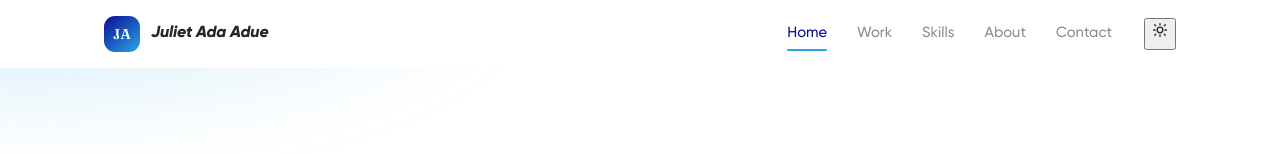
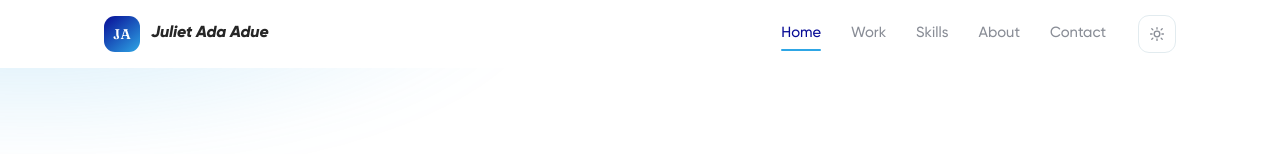
Before and after one commit to AJ-22-max/portfolio, a React (Vite) app: page / in a window 1280 px wide. Shown: the top 154 px of the page. Built offline with nearby package versions, Linux system fonts and the light colour scheme.

Commit message:
Restore .icon-btn styles lost in the drawer refactor

```diff
--- a/src/styles.css
+++ b/src/styles.css
@@ -146,6 +146,17 @@ h4 { margin: 0; font-family: var(--sans); }
 .nav-links a[data-active="true"] { color: var(--brand-ink); }
 .nav-links a[data-active="true"]::after { transform: scaleX(1); }
 @media (max-width: 760px) { .nav-links { display: none; } }
+
+/* ---- icon buttons: theme toggle, hamburger, slider controls ---- */
+.icon-btn {
+  width: 38px; height: 38px; flex: none; padding: 0;
+  border: 1px solid var(--line); background: var(--bg-elev);
+  border-radius: 11px; cursor: pointer; color: var(--muted);
+  display: grid; place-items: center;
+  transition: color 0.16s ease, border-color 0.16s ease, background 0.16s ease, transform 0.16s ease;
+}
+.icon-btn:hover { color: var(--brand-ink); border-color: var(--line-2); transform: translateY(-1px); }
+.icon-btn svg { display: block; }
 
 /* ---- mobile menu: full-height drawer from the right ---- */
 .nav-toggle { display: none; }
```
